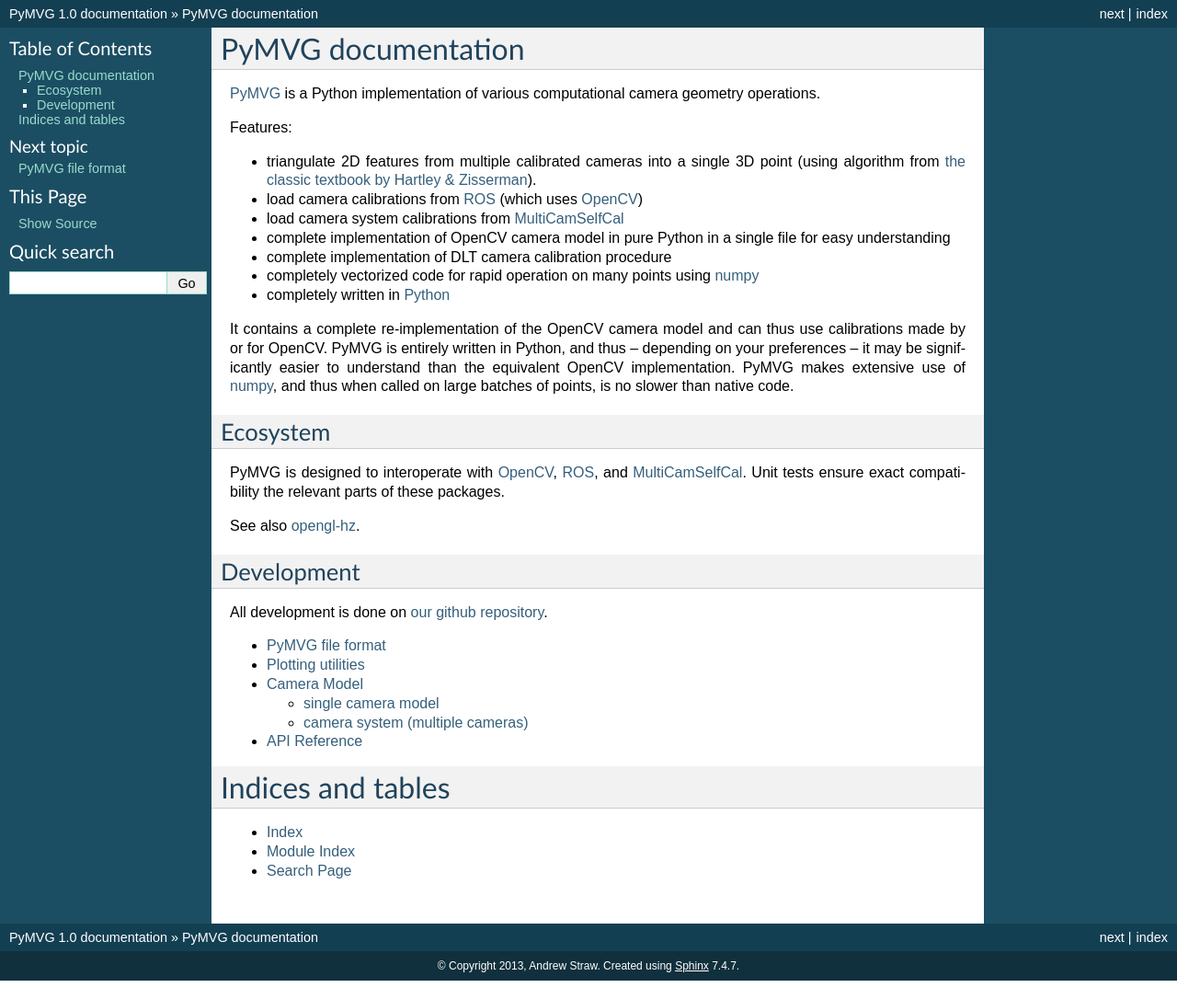
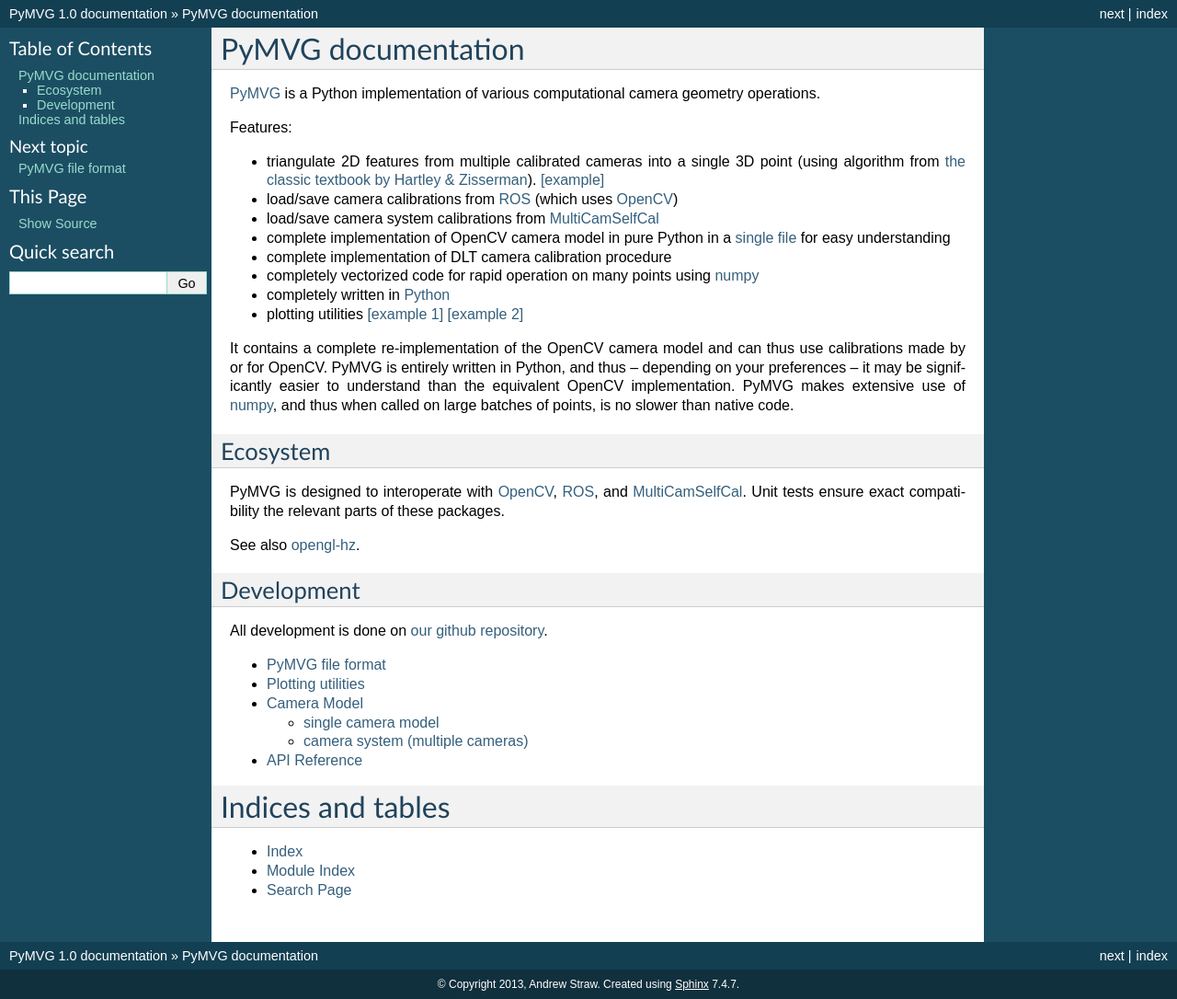
Before and after one commit to strawlab/pymvg, a Sphinx documentation site: the page built from docs/source/index.rst, in a window 1280 px wide. Shown: the whole page at 92% size. Built offline with Sphinx 7.4.7, drawn with Linux system fonts in a browser that asks for light colours.

Commit message:
docs: updates

```diff
--- a/docs/source/index.rst
+++ b/docs/source/index.rst
@@ -10,16 +10,23 @@ Features:
   single 3D point (using algorithm from `the classic textbook by
   Hartley & Zisserman
   <http://www.amazon.com/Multiple-View-Geometry-Computer-Vision/dp/0521540518>`_).
-- load camera calibrations from `ROS <http://ros.org>`_ (which uses
-  `OpenCV <http://opencv.org>`_)
-- load camera system calibrations from `MultiCamSelfCal
+  `[example] <https://github.com/strawlab/pymvg/blob/master/examples/triangulate_point.py>`_
+- load/save camera calibrations from `ROS <http://ros.org>`_ (which
+  uses `OpenCV <http://opencv.org>`_)
+- load/save camera system calibrations from `MultiCamSelfCal
   <https://github.com/strawlab/MultiCamSelfCal>`_
 - complete implementation of OpenCV camera model in pure Python in a
-  single file for easy understanding
+  `single file
+  <https://github.com/strawlab/pymvg/blob/master/pymvg/camera_model.py>`_
+  for easy understanding
 - complete implementation of DLT camera calibration procedure
 - completely vectorized code for rapid operation on many points using
   `numpy <http://numpy.org>`_
 - completely written in `Python <http://python.org>`_
+- plotting utilities `[example 1]
+  <https://github.com/strawlab/pymvg/blob/master/examples/plot_cameras.py>`_
+  `[example 2]
+  <https://github.com/strawlab/pymvg/blob/master/examples/plot_camera_system.py>`_
 
 It contains a complete re-implementation of the OpenCV camera model
 and can thus use calibrations made by or for OpenCV. PyMVG is entirely
```
